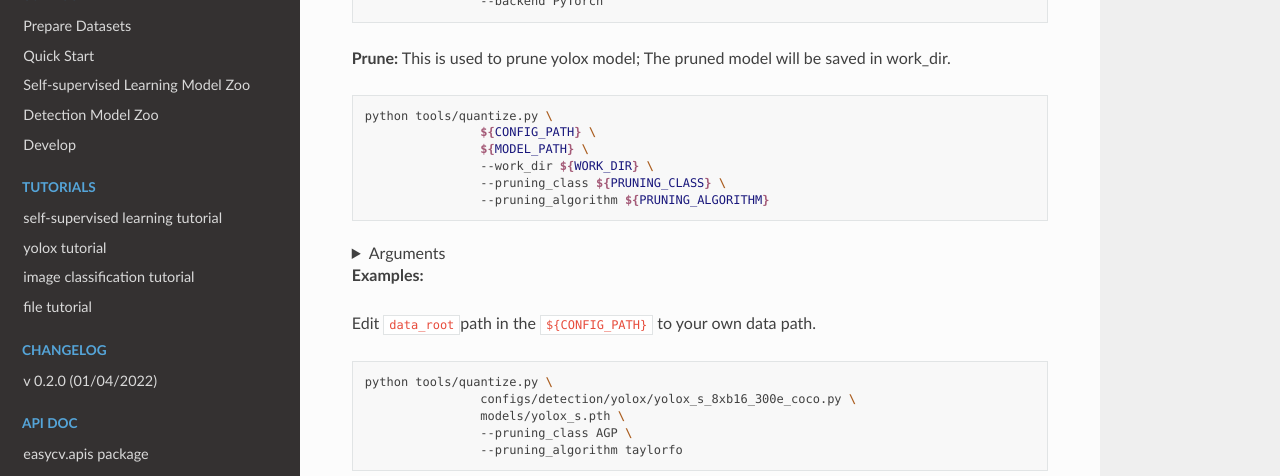
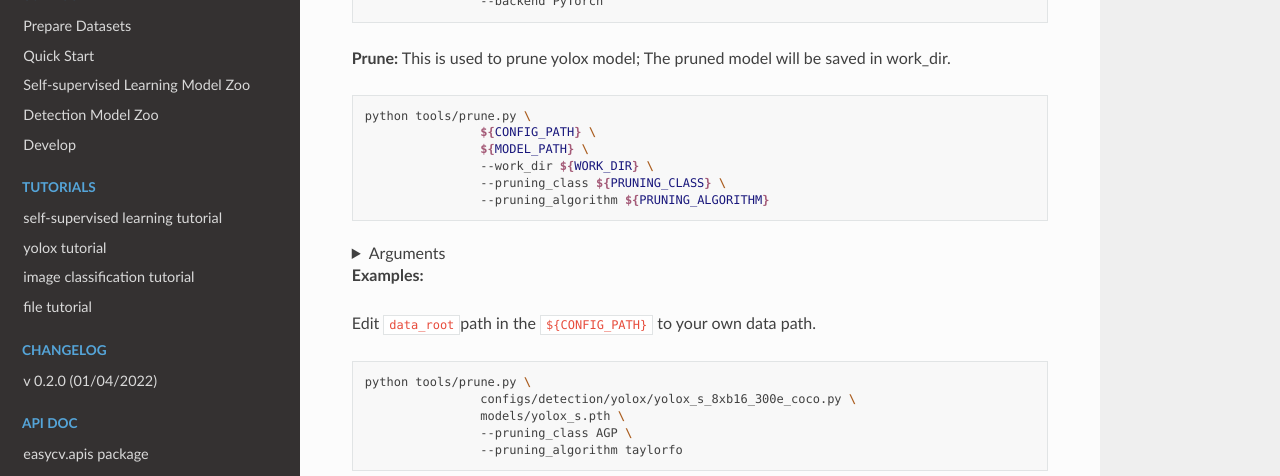
Before and after one commit to alibaba/EasyCV, a Sphinx documentation site: the page built from docs/source/tutorials/compression.md, in a window 1280 px wide and 900 px high, scrolled down 1625 px. Shown: the part 151-627 px from the top of the window. Built offline with Sphinx 7.4.7 and the Read the Docs theme 2.0.0, drawn with Linux system fonts in a browser that asks for light colours; pages that are not in the unit, such as notebooks, are missing from menus.

Commit message:
update quantize.py code version

````diff
--- a/docs/source/tutorials/compression.md
+++ b/docs/source/tutorials/compression.md
@@ -82,7 +82,7 @@ python tools/quantize.py \
 This is used to prune yolox model; The pruned model will be saved in work_dir.
 
 ```shell
-python tools/quantize.py \
+python tools/prune.py \
 		${CONFIG_PATH} \
 		${MODEL_PATH} \
 		--work_dir ${WORK_DIR} \
@@ -110,7 +110,7 @@ python tools/quantize.py \
 Edit `data_root`path in the `${CONFIG_PATH}` to your own data path.
 
 ```shell
-python tools/quantize.py \
+python tools/prune.py \
 		configs/detection/yolox/yolox_s_8xb16_300e_coco.py \
 		models/yolox_s.pth \
 		--pruning_class AGP \
````
Also changed, not shown: 1 other file.
